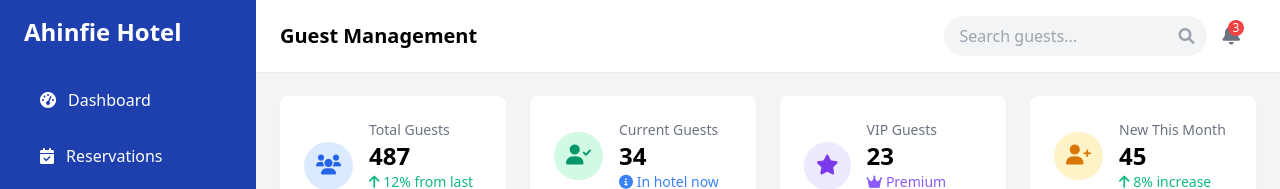
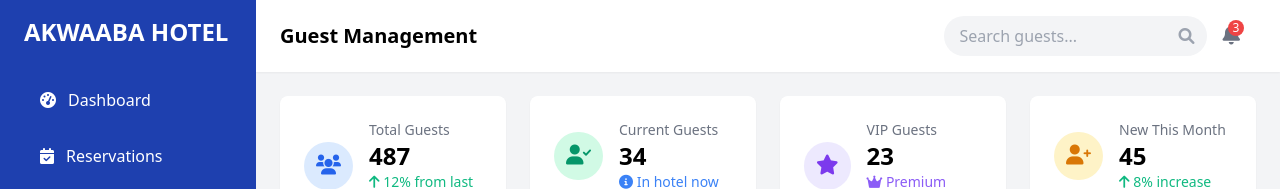
Before and after one commit to Vincent0523/Hotel-Management-System, a plain HTML site: page hotel management System/guest.html in a window 1280 px wide. Shown: the top 189 px of the page. Drawn offline with nearby package versions, Linux system fonts and the light colour scheme.

Commit message:
Update guest.html

```diff
--- a/hotel management System/guest.html
+++ b/hotel management System/guest.html
@@ -23,7 +23,7 @@
         <!-- Sidebar -->
         <div id="sidebar" class="sidebar bg-blue-800 text-white w-64 py-4 px-6 flex flex-col">
             <div class="flex items-center justify-between mb-8">
-                <h1 class="text-2xl font-bold">Ahinfie Hotel</h1>
+                <h1 class="text-2xl font-bold">AKWAABA HOTEL</h1>
                 <button id="collapse-btn" class="md:hidden">
                     <i class="fas fa-bars"></i>
                 </button>
```
